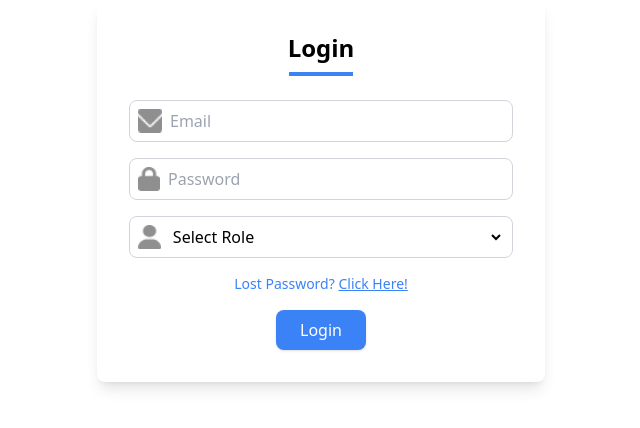
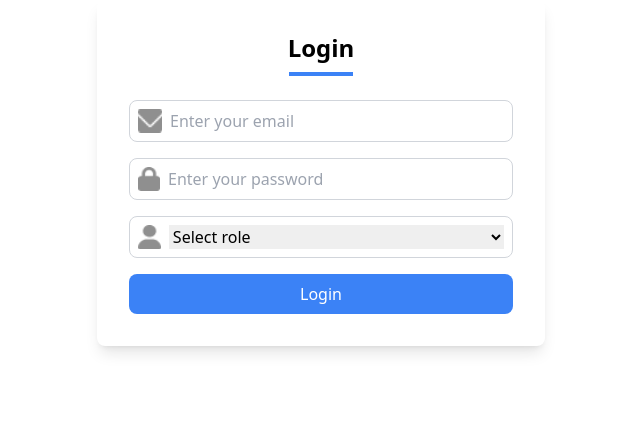
Before and after one commit to shrey-s12/project-management-tool-frontend, a React (Create React App) app: page / in a window 1280 px wide. Shown: the top 428 px of the page, without its empty margins (319-959 px from the left). Built offline with nearby package versions, Linux system fonts and the light colour scheme.

Commit message:
Cookie Created Successfully

```diff
--- a/src/pages/Login.jsx
+++ b/src/pages/Login.jsx
@@ -6,7 +6,7 @@ import email_icon from "../Assets/email.png";
 import password_icon from "../Assets/password.png";
 
 const Login = () => {
-  const url = 'http://localhost:3020/login'
+  const url = 'http://localhost:3020/login';
   const [email, setEmail] = useState("");
   const [password, setPassword] = useState("");
   const [role, setRole] = useState(""); // State for role selection
@@ -22,29 +22,18 @@ const Login = () => {
       method: "POST",
       headers: { "Content-Type": "application/json" },
       body: JSON.stringify(data),
+      credentials: 'include' // Ensure cookies are included
     })
       .then((result) => {
         console.log("Response status:", result.status);  // Log status code for better debugging
 
         if (result.ok) {
           console.log("Successful login. Parsing JSON...");
-          return result.json();  // Proceed if status code is 2xx and server returns JSON
-        } else if (result.status === 401) {
-          throw new Error("Wrong password or role. Please try again.");
-        } else if (result.status === 400) {
-          throw new Error("Bad request. Please check your input.");
-        } else if (result.status === 500) {
-          throw new Error("Internal server error. Please try again later.");
-        } else {
-          throw new Error(`Error while logging in. Status code: ${result.status}`);
-        }
-      })
-      .then((data) => {
-        // Now, redirect based on role returned by the server (use data.role if returned by server)
-        console.log("data received :", data);
-        const serverRole = role; // Use returned role or form role
+          result.json().then((data) => {
+            console.log("Data received:", data);
+            const serverRole = data.user.role; // Use role from server response
             console.log("Server role:", serverRole);
-
+            document.cookie = `authtoken=${data.token}`; // Set role in cookie
             switch (serverRole) {
               case "Admin":
                 navigate("/admin/dashboard");
@@ -59,14 +48,14 @@ const Login = () => {
                 alert("Invalid role selected");
             }
           })
-      .catch((err) => {
-        // Handle error cases, like wrong password
-        console.log('flow in the');
+        }
+      }).catch((err) => {
+        console.error("Error during login:", err);
         setErrorMessage(err.message);
-        setEmail(""); // Clear the email field
-        setPassword(""); // Clear the password field
+        setPassword(""); // Clear the password field for security reasons
       });
   };
+
   return (
     <div className="container mx-auto p-8 max-w-md bg-white shadow-lg rounded-lg">
       {/* Header text */}
@@ -87,66 +76,54 @@ const Login = () => {
 
         {/* Email */}
         <div className="input flex items-center border border-gray-300 rounded-lg p-2">
-          <img src={email_icon} alt="email icon" className="w-6 h-6 mr-2" />
+          <img src={email_icon} alt="Email" className="w-6 h-6 mr-2" />
           <input
             type="email"
+            placeholder="Enter your email"
             value={email}
-            onChange={(e) => setEmail(e.target.value)} // Update email state
-            className="w-full outline-none"
-            placeholder="Email"
+            onChange={(e) => setEmail(e.target.value)}
+            className="w-full border-none outline-none"
             required
           />
         </div>
+
         {/* Password */}
         <div className="input flex items-center border border-gray-300 rounded-lg p-2">
-          <img
-            src={password_icon}
-            alt="password icon"
-            className="w-6 h-6 mr-2"
-          />
+          <img src={password_icon} alt="Password" className="w-6 h-6 mr-2" />
           <input
             type="password"
+            placeholder="Enter your password"
             value={password}
-            onChange={(e) => setPassword(e.target.value)} // Update password state
-            className="w-full outline-none"
-            placeholder="Password"
+            onChange={(e) => setPassword(e.target.value)}
+            className="w-full border-none outline-none"
             required
           />
         </div>
 
         {/* Role */}
         <div className="input flex items-center border border-gray-300 rounded-lg p-2">
-          <img src={user_icon} alt="role icon" className="w-6 h-6 mr-2" />
+          <img src={user_icon} alt="Role" className="w-6 h-6 mr-2" />
           <select
-            className="w-full outline-none bg-transparent"
             value={role}
-            onChange={(e) => setRole(e.target.value)} // Update role state
+            onChange={(e) => setRole(e.target.value)}
+            className="w-full border-none outline-none"
             required
           >
-            <option value="" disabled>
-              Select Role
-            </option>
+            <option value="" disabled>Select role</option>
             <option value="Admin">Admin</option>
             <option value="Manager">Manager</option>
             <option value="Member">Member</option>
           </select>
         </div>
 
-        {/* Forgot Password */}
-        <div className="forgot-password text-sm text-blue-500 mt-4 text-center">
-          Lost Password?{" "}
-          <span className="underline cursor-pointer">Click Here!</span>
-        </div>
-
-        {/* Login Button */}
-        <div className="login-btn text-center mt-6">
+        {/* Submit Button */}
         <button
-            type="submit" // Change button type to "submit"
-            className="bg-blue-500 text-white py-2 px-6 rounded-lg shadow hover:bg-blue-600 transition duration-300"
+          type="submit"
+          className="w-full py-2 bg-blue-500 text-white rounded-lg hover:bg-blue-600 transition duration-200"
         >
           Login
         </button>
-        </div>
+
       </form>
     </div>
   );
```
Lines whose indentation alone changed are shown as unchanged.
